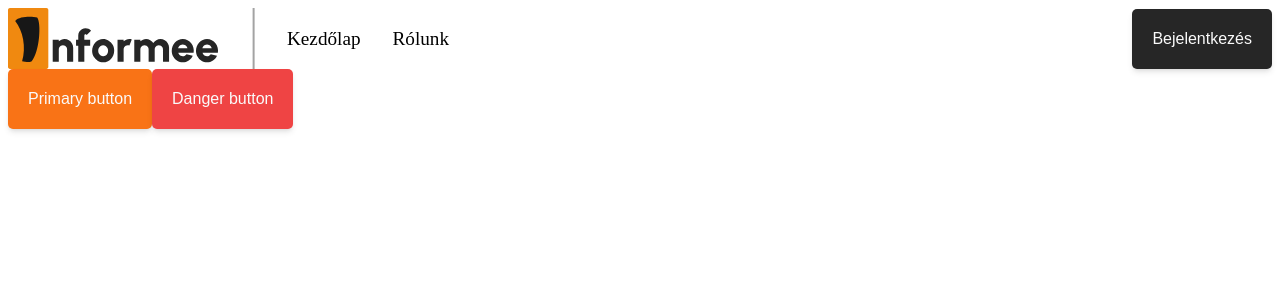
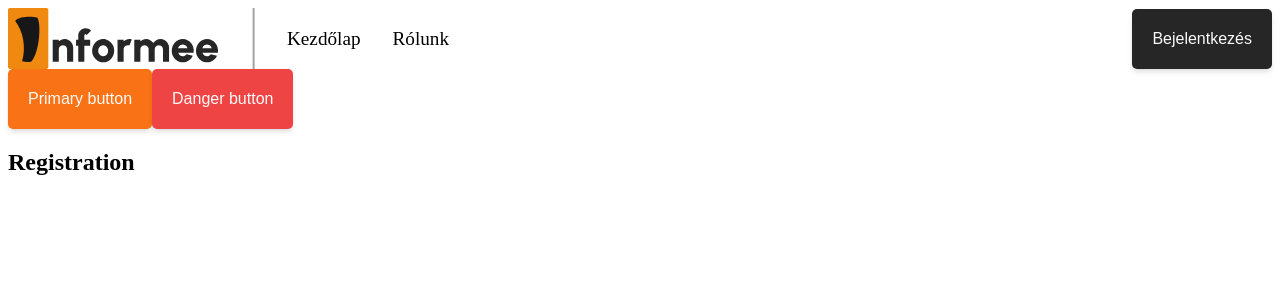
Before and after one commit to WR0NGTH3HU4/Informee, a Vue app: page /Registration in a window 1280 px wide. Shown: the top 300 px of the page. Built offline with nearby package versions, Linux system fonts and the light colour scheme.

Commit message:
P2-30 Login, reg route

```diff
--- a/src/components/Navbar.vue
+++ b/src/components/Navbar.vue
@@ -1,5 +1,5 @@
 <script setup lang="ts">
-
+    import { RouterLink, RouterView } from 'vue-router'
     import {ref} from 'vue'
     import Button from './Button.vue';
 
@@ -52,7 +52,10 @@
             </ul>
 
         </div>
+    <RouterLink to="/Login">
         <Button text="Bejelentkezés"></Button>
+    </RouterLink>
+
 
     </div>
 
@@ -100,7 +103,7 @@ li a{
 }
 #NavLink:hover{
     font-size: 125%;
-    text-shadow: 2px 1px 3px lightgray ;
+    font-weight: 600;
 }
 
 </style>
--- a/src/router/index.ts
+++ b/src/router/index.ts
@@ -33,6 +33,18 @@ const router = createRouter({
       name: 'SajatPosztok',
       component: () => import('../views/SajatPosztok.vue')
     },
+    //Bejelentkezés
+    {
+      path:'/Login',
+      name: 'Login',
+      component: () => import('../views/Login.vue')
+    },
+    //Regisztráció
+    {
+      path:'/Registration',
+      name: 'Registration',
+      component: () => import('../views/Registration.vue')
+    },
     {
       path: '/about',
       name: 'about',
--- /dev/null
+++ b/src/views/Login.vue
@@ -0,0 +1,5 @@
+<template>
+    <div>
+        <h2>Login</h2>
+    </div>
+</template>
--- /dev/null
+++ b/src/views/Registration.vue
@@ -0,0 +1,5 @@
+<template>
+    <div>
+        <h2>Registration</h2>
+    </div>
+</template>
```
